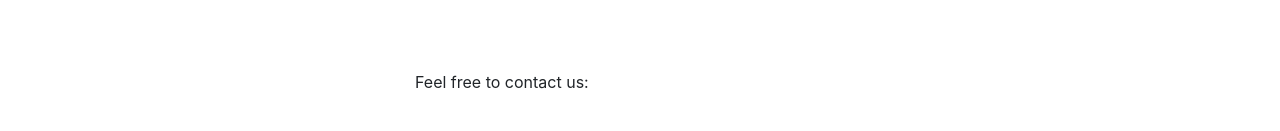
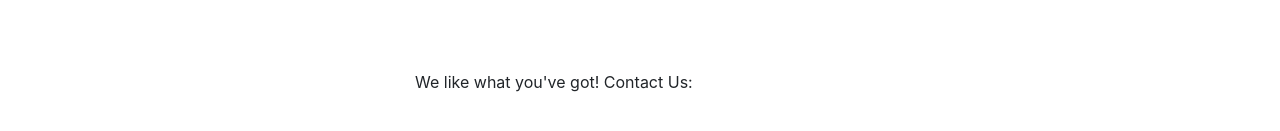
Before and after one commit to rxkonanz/bandme-pro, a React (Create React App) app in the folder client/: page /bands/1 in a window 1280 px wide. Shown: the part 385-516 px from the top of the page. Built offline with nearby package versions, Linux system fonts and the light colour scheme; no server answers.

Commit message:
Changes contact label.

```diff
--- a/client/src/components/pages/BandProfile.jsx
+++ b/client/src/components/pages/BandProfile.jsx
@@ -27,7 +27,7 @@ export default class BandProfile extends Component {
     return <Fragment>
             <img src={this.state.band.imgLink} className="band-profile-picture" alt=""></img>
             <h3 className="band-name">{this.state.band.name}</h3>
-            <p className="band-contact-info">Feel free to contact us: {this.state.band.email}</p>
+            <p className="band-contact-info">We like what you've got! Contact Us: {this.state.band.email}</p>
            </Fragment>
   }
 
```
